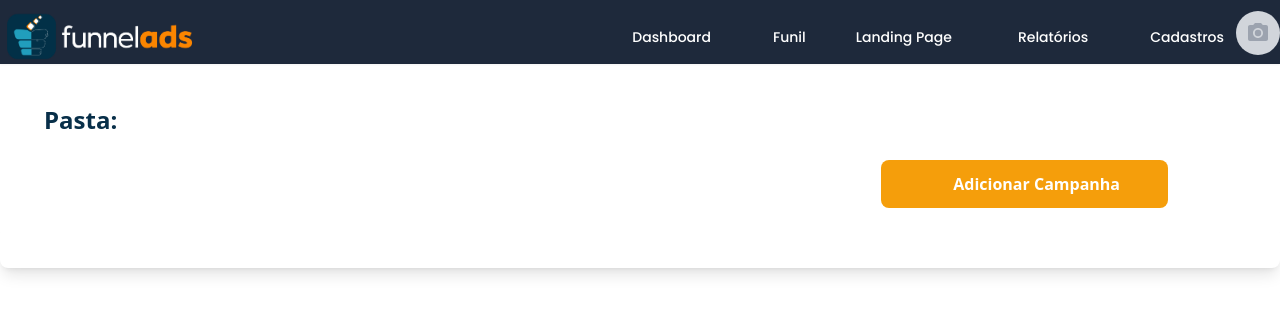
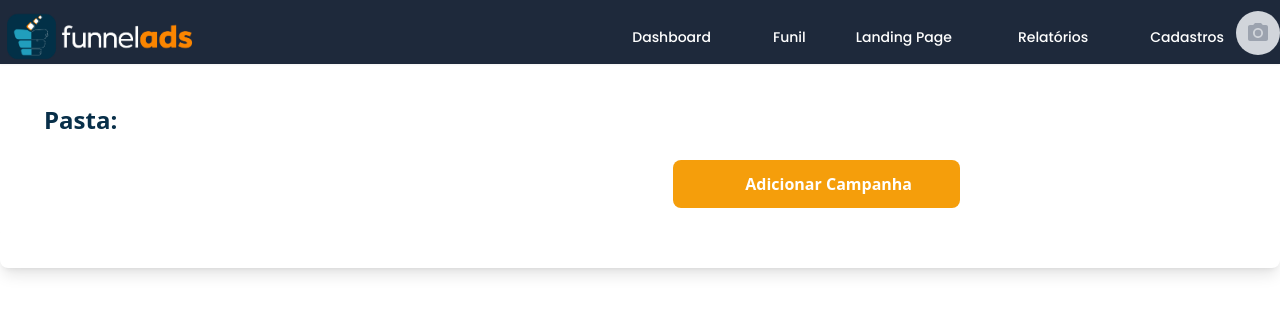
Before and after one commit to cadonaenrike/funnel-ads-Oficial, a Next.js app: page /CLIENTE/RelacaoDeCampanha-Client in a window 1280 px wide. Shown: the top 314 px of the page. Built offline with nearby package versions, Linux system fonts and the light colour scheme; some icons are missing; what tailwindcss-animated, tw-elements would draw is missing.

Commit message:
ajuste de ux no relação campanha cliente centralizei button

```diff
--- a/src/pages/CLIENTE/RelacaoDeCampanha-Client.tsx
+++ b/src/pages/CLIENTE/RelacaoDeCampanha-Client.tsx
@@ -94,7 +94,7 @@ export default function AddPaste() {
         <h1 className="font-semibold text-2xl ml-2">Pasta: {pasta?.name}</h1>
       </section>
 
-      <div className="flex justify-end px-28 ">
+      <div className="flex justify-end px-28 mr-52 ">
         <button
           onClick={() => setShowModal(true)}
           className="bg-amber-500 h-12 px-12 py-2 rounded-lg text-white font-semibold flex flex-row gap-2 items-center"
```
